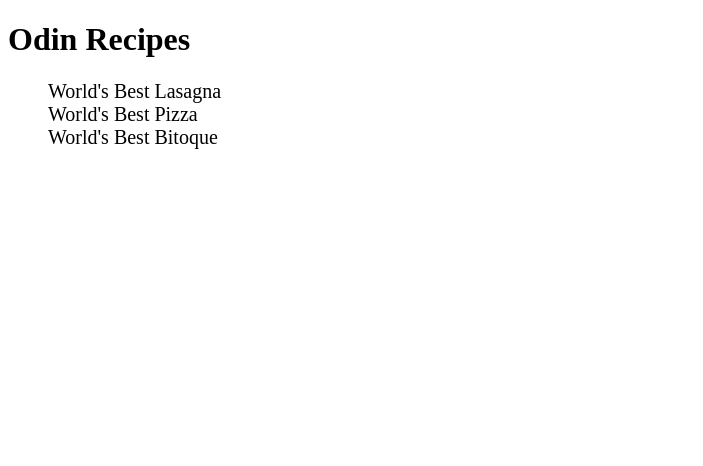
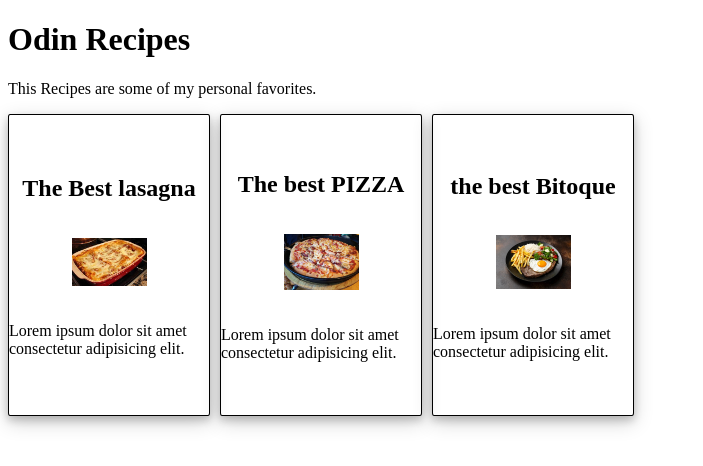
Before and after one commit to JoaoCMarques/odin-recipes, a plain HTML site: page index.html in a window 1280 px wide. Shown: the whole page, without its empty margins (0-703 px from the left). Drawn offline with Linux system fonts and the light colour scheme.

Commit message:
Add some style
In index created some new classes to accomodate the styles atributes in the css, not yet finished.

```diff
--- a/index.html
+++ b/index.html
@@ -3,16 +3,52 @@
 <head>
     <meta charset="UTF-8">
     <meta name="viewport" content="width=device-width, initial-scale=1.0">
-    <title>Document</title>
+    <title>My Favorite Food</title>
     <link rel="stylesheet" href="style.css">
 </head>
 <body>
-    <h1>Odin Recipes</h1>
-    <ul class="list">
-        <li id="top1"><a href="recipes/lasagna.html">World's Best Lasagna</a></li>
-        <li id="top2"><a href="recipes/pizza.html">World's Best Pizza</a></li>
-        <li id="top3"><a href="recipes/bitoque.html">World's Best Bitoque</a></li>
-    </ul>
+    <main class="container">
+        <h1>Odin Recipes</h1>
+
+        <p class="text">This Recipes are some of my personal favorites.</p>
+        <section class="recipes">
+            <a href="recipes/lasagna.html"  >
+            <div class="box">
+                    <header class="headerBox">
+                        <h1>The Best lasagna</h1>
+                    </header>
+                    <figure>
+                        <img src="./images/lasanha.jpeg" alt="Juicy lasagna" width="75px" class="foto">
+                    </figure>
+                    <p>Lorem ipsum dolor sit amet consectetur adipisicing elit.</p>
+                </div>
+            </a>
+            <a href="recipes/pizza.html" >
+            <div class="box">
+                    <header class="headerBox">
+                        <h1>The best PIZZA</h1>
+                    </header>
+                    <figure>
+                        <img src="./images/pizza.jpg" alt="" width="75px" class="foto">
+                    </figure>
+                    <p>Lorem ipsum dolor sit amet consectetur adipisicing elit.</p>
+                </div>
+            </a>
+            <a href="recipes/bitoque.html" >
+            <div class="box">
+                    <header class="headerBox">
+                        <h1>the best Bitoque</h1>
+                    </header>
+                    <figure>
+                        <img src="./images/bitoque.jpg" alt="" width="75px" class="foto">
+                    </figure>
+                    <p>Lorem ipsum dolor sit amet consectetur adipisicing elit.</p>
+                </div>
+            </a>
+        </section>
+    </main>
+
+
 
 
 </body>
--- a/style.css
+++ b/style.css
@@ -1,15 +1,39 @@
-ul , li {
-    list-style: none;
-    font-size: 20px;
+.recipes {
+    display: flex;
+    align-content: center;
+    gap: 10px;
+
 }
 
+.boxContainer {
+    display: flex;
 
-.list a:link , a:visited{
+}
+
+.box{
+    width: 200px;
+    height: 300px;
+    display: flex;
+    flex-direction: column;
+    align-items: center;
+    justify-content: center;
+    border: 1.5px solid black;
+    border-radius: 1%;
+    box-shadow: 0 4px 8px 0 rgba(0, 0, 0, 0.2), 0 6px 20px 0 rgba(0, 0, 0, 0.19);
+}
+
+a:link , a:visited{
     text-decoration: none;
     color: black;
 }
 
-.list a:hover {
-    color: salmon;
-    font-weight: bold;
+a:hover{
+    cursor: pointer;
+    box-shadow: 0 4px 8px 0 rgba(0, 0, 0, 0.2), 0 6px 20px 0 rgba(62, 158, 158, 0.19);
+
+
 }
+
+.headerBox {
+    align-items: start;
+}
```
